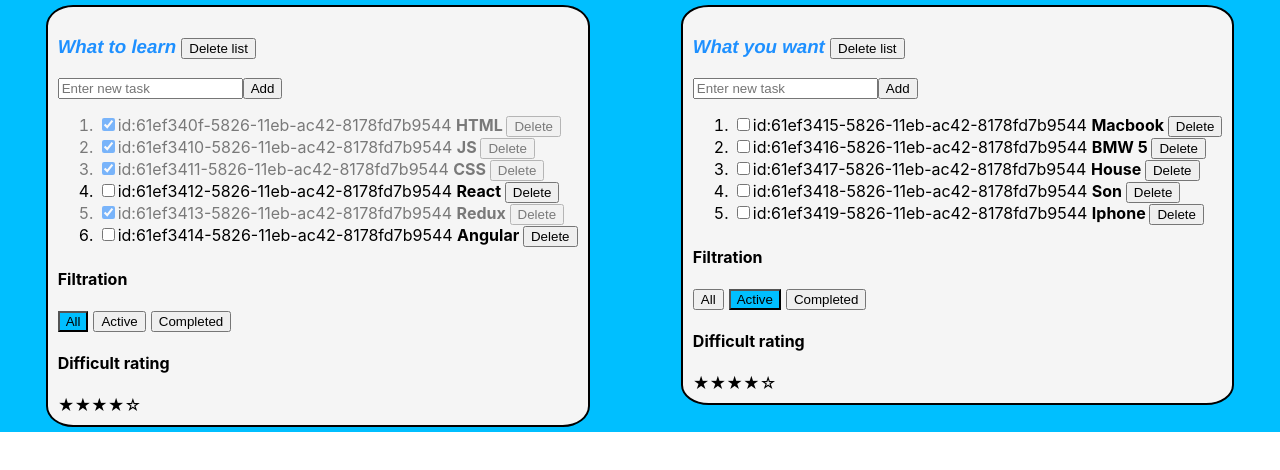
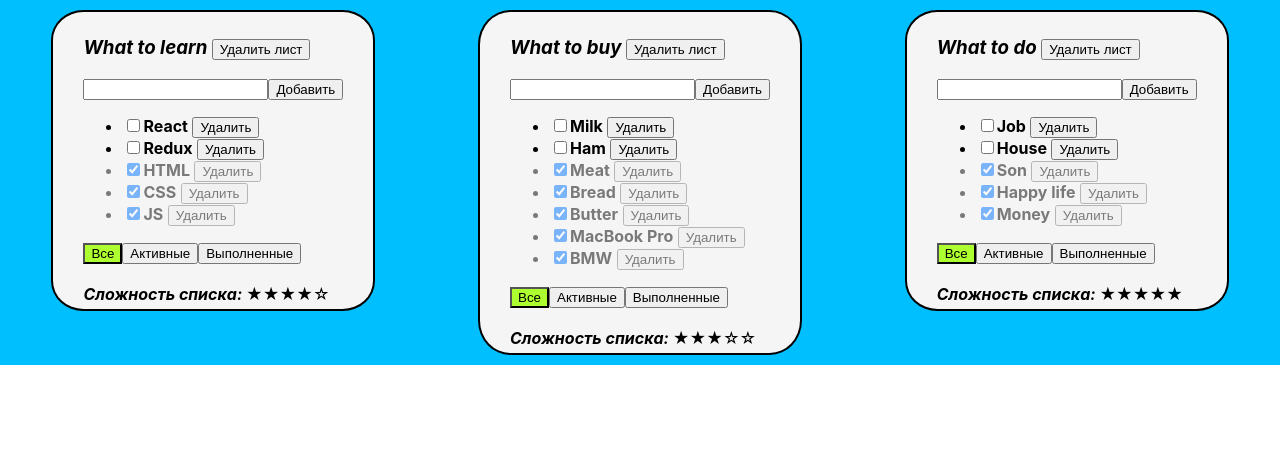
Before and after one commit to VadimSaltanovskii/TodoList, a React (Create React App) app: page / in a window 1280 px wide. Shown: the top 470 px of the page. Built offline with nearby package versions, Linux system fonts and the light colour scheme.

Commit message:
feat: rework

```diff
--- a/src/App.css
+++ b/src/App.css
@@ -9,7 +9,7 @@
 }
 
 .error {
-  border: red 2px solid;
+  border: 2px solid red;
 }
 
 .error-message {
@@ -17,9 +17,17 @@
 }
 
 .active-filter {
-  background-color: deepskyblue;
+  background-color: greenyellow;
 }
 
-.isDone {
+.is-done {
   opacity: 0.5;
 }
+
+.todoList {
+  border: 2px solid black;
+  background-color: whitesmoke;
+  border-radius: 10%;
+  padding: 5px 30px;
+  margin: 10px;
+}
--- a/src/App.tsx
+++ b/src/App.tsx
@@ -1,106 +1,127 @@
-import React, { useState } from 'react';
-import logo from './logo.svg';
-import './App.css';
-import { OneTaskPropsType, TodoList, TodoListPropsType } from './components/TodoList/TodoList';
-import { v1 } from 'uuid';
+import React, { useState } from 'react'
+import './App.css'
+import { OneTaskType, TodoList } from './components/TodoList/TodoList'
+import { v1 } from 'uuid'
 
-export type FilterValuesType = 'All' | 'Active' | 'Completed'
+export type filterForAllTasksType = 'all' | 'active' | 'completed'
 
-export type OneTodoListType = {
+export type RatingType = 0 | 1 | 2 | 3 | 4 | 5
+
+export type TodoListType = {
   id: string
   title: string
-  filter: FilterValuesType
+  filter: filterForAllTasksType
+  rating: RatingType
 }
-export type TodoListsType = Array<OneTodoListType>
-
 
 function App() {
 
+  // let [whatToLearnArray, setWhatToLearnArray] = useState<Array<OneTaskType>>([
+  //   { id: v1(), taskTitle: 'React', isDone: false, difficult: 5 },
+  //   { id: v1(), taskTitle: 'Redux', isDone: false, difficult: 5 },
+  //   { id: v1(), taskTitle: 'HTML', isDone: true, difficult: 2 },
+  //   { id: v1(), taskTitle: 'CSS', isDone: true, difficult: 3 },
+  //   { id: v1(), taskTitle: 'JS', isDone: true, difficult: 4 },
+  // ])
 
-  let whatToLearnId = v1()
-  let whatYouWantId = v1()
-  // Ассоциативный массив для общего стейта всех листов
-  let [initialTasks, setTasks] = useState({
-    [whatToLearnId]: [
-      { id: v1(), title: 'HTML', isDone: true },
-      { id: v1(), title: 'JS', isDone: true },
-      { id: v1(), title: 'CSS', isDone: true },
-      { id: v1(), title: 'React', isDone: false },
-      { id: v1(), title: 'Redux', isDone: true },
-      { id: v1(), title: 'Angular', isDone: false },
-    ],
-    [whatYouWantId]: [
-      { id: v1(), title: 'Macbook', isDone: false },
-      { id: v1(), title: 'BMW 5', isDone: false },
-      { id: v1(), title: 'House', isDone: false },
-      { id: v1(), title: 'Son', isDone: false },
-      { id: v1(), title: 'Iphone', isDone: false },
-    ],
-  })
-  let [todoLists, setTodoLists] = useState<TodoListsType>([
-    { id: whatToLearnId, title: 'What to learn', filter: 'All' },
-    { id: whatYouWantId, title: 'What you want', filter: 'Active' }
+  let [todoListId1, todoListId2, todoListId3] = [v1(), v1(), v1()]
+
+  let [todoLists, setTodoLists] = useState<Array<TodoListType>>([
+    { id: todoListId1, title: 'What to learn', filter: 'all', rating: 4 },
+    { id: todoListId2, title: 'What to buy', filter: 'all', rating: 3 },
+    { id: todoListId3, title: 'What to do', filter: 'all', rating: 5 }
   ])
 
-  function removeTask(id: string, todoListId: string) {
-    // debugger
-    let currentTodoList = initialTasks[todoListId]
-    let filteredTasks = currentTodoList.filter(oneTask => oneTask.id !== id)
-    initialTasks[todoListId] = filteredTasks
-    setTasks({ ...initialTasks })
+  let [allTasks, setAllTasks] = useState(
+    {
+      [todoListId1]: [
+        { id: v1(), taskTitle: 'React', isDone: false },
+        { id: v1(), taskTitle: 'Redux', isDone: false },
+        { id: v1(), taskTitle: 'HTML', isDone: true },
+        { id: v1(), taskTitle: 'CSS', isDone: true },
+        { id: v1(), taskTitle: 'JS', isDone: true },
+      ],
+      [todoListId2]: [
+        { id: v1(), taskTitle: 'Milk', isDone: false },
+        { id: v1(), taskTitle: 'Ham', isDone: false },
+        { id: v1(), taskTitle: 'Meat', isDone: true },
+        { id: v1(), taskTitle: 'Bread', isDone: true },
+        { id: v1(), taskTitle: 'Butter', isDone: true },
+        { id: v1(), taskTitle: 'MacBook Pro', isDone: true },
+        { id: v1(), taskTitle: 'BMW', isDone: true },
+      ],
+      [todoListId3]: [
+        { id: v1(), taskTitle: 'Job', isDone: false, difficult: 5 },
+        { id: v1(), taskTitle: 'House', isDone: false, difficult: 5 },
+        { id: v1(), taskTitle: 'Son', isDone: true, difficult: 5 },
+        { id: v1(), taskTitle: 'Happy life', isDone: true, difficult: 5 },
+        { id: v1(), taskTitle: 'Money', isDone: true, difficult: 5 },
+      ],
+    }
+  )
+
+  function deleteOneTask(idTask: string, idTodoList: string) {
+    let allTasksWithoutDelete = allTasks[idTodoList].filter((oneTask) => {
+      return oneTask.id !== idTask
+    })
+    allTasks[idTodoList] = allTasksWithoutDelete
+    setAllTasks({ ...allTasks })
   }
 
-  function addTask(title: string, todoListId: string) {
-    let newTask: OneTaskPropsType = {
+  function addOneTask(title: string, idTodoList: string) {
+    let newTask: OneTaskType = {
       id: v1(),
-      title: title,
-      isDone: false
+      taskTitle: title,
+      isDone: false,
     }
-    let currentTodoList = initialTasks[todoListId]
-    let updatedTodoList = [...currentTodoList, newTask]
-    initialTasks[todoListId] = updatedTodoList
-    setTasks({ ...initialTasks })
+    let currentTodoList = allTasks[idTodoList]
+    let updateTasks = [...currentTodoList, newTask]
+    allTasks[idTodoList] = updateTasks
+    setAllTasks({ ...allTasks })
   }
 
-  function changeFilter(newValue: FilterValuesType, todoListId: string) {
-    let currentTodoList = todoLists.find((oneTodoList) => oneTodoList.id === todoListId)
-    if (currentTodoList) {
-      currentTodoList.filter = newValue
-    }
-    setTodoLists([...todoLists])
-  }
-
-  // Кликабельность чекбокса
-  function changeIsDone(id: string, newIsDone: boolean, todoListId: string) {
-    let tasks = initialTasks[todoListId]
-    let requiredTask = tasks.find((oneTask) => oneTask.id === id)
-    if (requiredTask) {
-      requiredTask.isDone = newIsDone
-      setTasks({ ...initialTasks })
+  function changeIsDone(idTask: string, newStatus: boolean, idTodoList: string) {
+    let currentTodoList = allTasks[idTodoList]
+    let currentTask = currentTodoList.find((oneTask) => oneTask.id === idTask)
+    if (currentTask) {
+      currentTask.isDone = newStatus;
+      // allTasks[idTodoList] = [...currentTodoList]
+      setAllTasks({ ...allTasks })
     }
   }
 
-  // удаление todoList
-  function removeTodoList(todoListId: string) {
-    let filteredTodoList = todoLists.filter((oneTodoList) => oneTodoList.id !== todoListId)
-    setTodoLists(filteredTodoList)
-    delete initialTasks[todoListId]
-    setTasks({...initialTasks})
+  function changeFilter(value: filterForAllTasksType, todoListId: string) {
+    let currentTodoList = todoLists.find((oneTodoList) => oneTodoList.id === todoListId)
+    if (currentTodoList) {
+      currentTodoList.filter = value
+      setTodoLists([...todoLists])
+    }
+  }
+
+  function deleteTodoList(idTodoList: string) {
+    let currentTodoList = todoLists.filter((oneTodoList) => oneTodoList.id !== idTodoList)
+    setTodoLists(currentTodoList)
+    delete allTasks[idTodoList]
+    setAllTasks(allTasks)
   }
 
   return (
-    <div className="App">
+    <div className={'App'}>
       {
         todoLists.map((oneTodoList) => {
-          // Фильтрация
-          let finalInitialTasks = initialTasks[oneTodoList.id]
 
-          if (oneTodoList.filter === 'Completed') {
-            finalInitialTasks = initialTasks[oneTodoList.id].filter((oneTask) => oneTask.isDone === true)
+          let finalTasks = allTasks[oneTodoList.id]
+
+          if (oneTodoList.filter === 'active') {
+            finalTasks = allTasks[oneTodoList.id].filter((oneTask) => {
+              return oneTask.isDone === false
+            })
           }
 
-          if (oneTodoList.filter === 'Active') {
-            finalInitialTasks = initialTasks[oneTodoList.id].filter((oneTask) => oneTask.isDone === false)
+          if (oneTodoList.filter === 'completed') {
+            finalTasks = allTasks[oneTodoList.id].filter((oneTask) => {
+              return oneTask.isDone === true
+            })
           }
 
           return (
@@ -108,18 +129,18 @@ function App() {
               key={oneTodoList.id}
               id={oneTodoList.id}
               title={oneTodoList.title}
-              tasks={finalInitialTasks}
-              removeTask={removeTask}
+              tasks={finalTasks}
+              rating={oneTodoList.rating}
+              deleteOneTask={deleteOneTask}
               changeFilter={changeFilter}
-              addTask={addTask}
+              addOneTask={addOneTask}
               changeIsDone={changeIsDone}
               filter={oneTodoList.filter}
-              removeTodoList={removeTodoList}
-            />)
+              deleteTodoList={deleteTodoList} />)
         })
       }
     </div>
-  );
+  )
 }
 
-export default App;
+export default App
--- a/src/components/Rating/Rating.tsx
+++ b/src/components/Rating/Rating.tsx
@@ -1,73 +1,73 @@
 import React from 'react'
 import { Star } from '../Star/Star'
 
-type RatingPropsType = {
-    countStars: 1 | 2 | 3 | 4 | 5
+export type RatingPropsType = {
+    countStars: 0| 1 | 2 | 3 | 4 | 5
 }
 
 export function Rating(props: RatingPropsType) {
     if (props.countStars === 1) {
         return (
-            <div>
+            <>
                 <Star active={true}/>
                 <Star active={false}/>
                 <Star active={false}/>
                 <Star active={false}/>
                 <Star active={false}/>
-            </div>
+            </>
         )
     }
     if (props.countStars === 2) {
         return (
-            <div>
+            <>
                 <Star active={true}/>
                 <Star active={true}/>
                 <Star active={false}/>
                 <Star active={false}/>
                 <Star active={false}/>
-            </div>
+            </>
         )
     }
     if (props.countStars === 3) {
         return (
-            <div>
+            <>
                 <Star active={true}/>
                 <Star active={true}/>
                 <Star active={true}/>
                 <Star active={false}/>
                 <Star active={false}/>
-            </div>
+            </>
         )
     }
     if (props.countStars === 4) {
         return (
-            <div>
+            <>
                 <Star active={true}/>
                 <Star active={true}/>
                 <Star active={true}/>
                 <Star active={true}/>
                 <Star active={false}/>
-            </div>
+            </>
         )
     }
     if (props.countStars === 5) {
         return (
-            <div>
+            <>
                 <Star active={true}/>
                 <Star active={true}/>
                 <Star active={true}/>
                 <Star active={true}/>
                 <Star active={true}/>
-            </div>
+            </>
         )
     }
     return (
-        <div>
+        <>
             <Star active={false}/>
             <Star active={false}/>
             <Star active={false}/>
             <Star active={false}/>
             <Star active={false}/>
-        </div>
+        </>
     )
 }
--- a/src/components/TodoList/TodoList.module.css
+++ /dev/null
@@ -1,16 +0,0 @@
-.oneListBlock {
-    border: 2px solid black;
-    margin: 5px;
-    padding: 10px;
-    border-radius: 5%;
-    background-color: whitesmoke;
-}
-
-.filtration > button {
-    margin-right: 5px;
-}
-
-.oneListBlock > i {
-    color: dodgerblue;
-    font-family: 'Franklin Gothic Medium', 'Arial Narrow', Arial, sans-serif;
-}
--- a/src/components/TodoList/TodoList.tsx
+++ b/src/components/TodoList/TodoList.tsx
@@ -1,117 +1,122 @@
-import React, { useState } from 'react'
-import TodoListStyle from './TodoList.module.css'
+import React, { useState, ChangeEvent, KeyboardEvent } from 'react'
 import { Rating } from '../Rating/Rating'
-import { FilterValuesType } from '../../App'
+import { RatingPropsType } from '../Rating/Rating'
+import { filterForAllTasksType, RatingType } from '../../App'
 
-export type TodoListPropsType = {
+export type OneTaskType = {
+    id: string
+    taskTitle: string
+    isDone: boolean
+}
+
+type TodoListPropsType = {
     id: string
     title: string
-    tasks: Array<OneTaskPropsType>
-    removeTask: (id: string, todoListId: string) => void
-    changeFilter: (newValue: FilterValuesType, todoListId: string) => void
-    addTask: (title: string, todoListId: string) => void
-    changeIsDone: (id: string, newIsDone: boolean, todoListId: string) => void
-    filter: FilterValuesType
-    removeTodoList: (todoListId: string) => void
-}
-
-export type OneTaskPropsType = {
-    id: string
-    title: string
-    isDone: boolean
+    tasks: Array<OneTaskType>
+    rating: RatingType
+    deleteOneTask: (idTask: string, idTodoList: string) => void
+    changeFilter: (value: filterForAllTasksType, todoListId: string) => void
+    addOneTask: (title: string, idTodoList: string) => void
+    changeIsDone: (idTask: string, newStatus: boolean, idTodoList: string) => void
+    filter: filterForAllTasksType
+    deleteTodoList: (idTodoList: string) => void
 }
 
 export function TodoList(props: TodoListPropsType) {
 
-    let [inputText, setInputText] = useState('')
+    let [titleNewTask, setTitleNewTask] = useState('')
+    let [error, setError] = useState<string>('')
 
-    let [error, setError] = useState<string | boolean>(false)
-
-    const inputOnChangeHandler = (event: React.ChangeEvent<HTMLInputElement>) => {
-        setInputText(event.currentTarget.value)
+    //1
+    function inputOnChange(event: ChangeEvent<HTMLInputElement>) {
+        setTitleNewTask(event.currentTarget.value)
+    }
+    //2
+    function inputKeyPress(event: KeyboardEvent<HTMLInputElement>) {
+        setError('')
+        if (event.key === 'Enter' && titleNewTask.trim() !== '') {
+            props.addOneTask(titleNewTask.trim(), props.id)
+            setTitleNewTask('')
+        }
+        if (event.key === 'Enter' && titleNewTask.trim() === '') {
+            setError('Поле обязательно')
+        }
+        else {
+            return
+        }
+    }
+    function addTaskButtonHandler() {
+        if (titleNewTask.trim() !== '') {
+            props.addOneTask(titleNewTask.trim(), props.id)
+            setTitleNewTask('')
+        }
+        else {
+            setError('Поле обязательно')
+            return
+        }
+    }
+    //4
+    function onAllClickHandler() {
+        props.changeFilter('all', props.id)
+    }
+    function onActiveClickHandler() {
+        props.changeFilter('active', props.id)
+    }
+    function onCompletedClickHandler() {
+        props.changeFilter('completed', props.id)
     }
 
-    const inputOnKeyPressHandler = (event: React.KeyboardEvent<HTMLInputElement>) => {
-        setError(false)
-        if (event.key === 'Enter' && inputText.trim() !== '') {
-            props.addTask(inputText, props.id)
-            setInputText('')
-        } else {
-            // setError('Title is required')
-        }
-    }
-
-    const addButtonOnClickHandler = () => {
-        if (inputText.trim() === '') {
-            setError('Title is required')
-        } else {
-            props.addTask(inputText.trim(), props.id)
-            setInputText('')
-        }
-    }
-
-    const deleteTodoListButtonOnClickHandler = () => {
-        props.removeTodoList(props.id)
-    }
-
-    const allButtonOnClickHandler = () => {
-        props.changeFilter('All', props.id)
-    }
-    const activeButtonOnClickHandler = () => {
-        props.changeFilter('Active', props.id)
-    }
-    const completedButtonOnClickHandler = () => {
-        props.changeFilter('Completed', props.id)
+    function onDeleteListClickHandler() {
+        props.deleteTodoList(props.id)
     }
 
     return (
-        <div className={TodoListStyle.oneListBlock}>
-            <i><h3>{props.title} <button onClick={deleteTodoListButtonOnClickHandler}>Delete list</button></h3></i>
+        <div className={'todoList'}>
+            <i><h3>{props.title} <button onClick={onDeleteListClickHandler}>Удалить лист</button></h3></i>
             <div>
                 <input
-                    value={inputText}
-                    placeholder={'Enter new task'}
-                    onChange={inputOnChangeHandler}
-                    onKeyPress={inputOnKeyPressHandler}
+                    type="text"
+                    value={titleNewTask}
+                    onChange={inputOnChange}
+                    onKeyPress={inputKeyPress}
                     className={error ? 'error' : ''} />
-                <button onClick={addButtonOnClickHandler}>Add</button>
+                <button onClick={addTaskButtonHandler}>Добавить</button>
                 {error && <div className={'error-message'}>{error}</div>}
+            </div>
+            <ul>
+                {
+                    props.tasks.map((oneTask) => {
+                        //3 создается в мапе много функций
+                        function deleteOnClickHandler() {
+                            props.deleteOneTask(oneTask.id, props.id)
+                        }
+                        function changeIsDoneHandler(event: ChangeEvent<HTMLInputElement>) {
+                            props.changeIsDone(oneTask.id, event.currentTarget.checked, props.id)
+                        }
 
-            </div>
-            <ol>
-                {props.tasks.map((oneTask) => {
-
-                    // Генерируется много функций в map
-                    const removeButtonOnClickHandler = () => {
-                        props.removeTask(oneTask.id, props.id)
-                    }
-
-                    const checkboxOnChangeHandler = (event: React.ChangeEvent<HTMLInputElement>) => {
-                        props.changeIsDone(oneTask.id, event.currentTarget.checked, props.id)
-                    }
-
-                    return (
-                        <li key={oneTask.id} className={oneTask.isDone ? 'isDone' : ''}>
+                        return <li key={oneTask.id} className={oneTask.isDone ? 'is-done' : ''}>
+                            {/* <span>ID: {oneTask.id}</span> */}
                             <input
                                 type={'checkbox'}
                                 checked={oneTask.isDone}
-                                onChange={checkboxOnChangeHandler}
+                                onChange={changeIsDoneHandler}
                             />
-                            <span>id:{oneTask.id} </span>
-                            <span><b>{oneTask.title} </b></span>
-                            <button onClick={removeButtonOnClickHandler}>Delete</button>
+                            <span><b>{oneTask.taskTitle}</b> </span>
+                            <button onClick={deleteOnClickHandler}>Удалить</button>
                         </li>
-                    )
-                })}
-            </ol>
-            <div className={TodoListStyle.filtration}>
-                <h4>Filtration</h4>
-                <button className={props.filter === 'All' ? 'active-filter' : ''} onClick={allButtonOnClickHandler}>All</button>
-                <button className={props.filter === 'Active' ? 'active-filter' : ''} onClick={activeButtonOnClickHandler}>Active</button>
-                <button className={props.filter === 'Completed' ? 'active-filter' : ''} onClick={completedButtonOnClickHandler}>Completed</button>
+                    })
+                }
+            </ul>
+            <div>
+                <button className={props.filter === 'all' ? 'active-filter' : ''} onClick={onAllClickHandler}>Все</button>
+                <button className={props.filter === 'active' ? 'active-filter' : ''} onClick={onActiveClickHandler}>Активные</button>
+                <button className={props.filter === 'completed' ? 'active-filter' : ''} onClick={onCompletedClickHandler}>Выполненные</button>
             </div>
-            <h4>Difficult rating</h4>
-            <Rating countStars={4} />
+            <div>
+                <br></br>
+                <span><i><b>Сложность списка: </b></i></span>
+                <span><Rating countStars={props.rating} /></span>
+            </div>
         </div>
     )
 }
```
